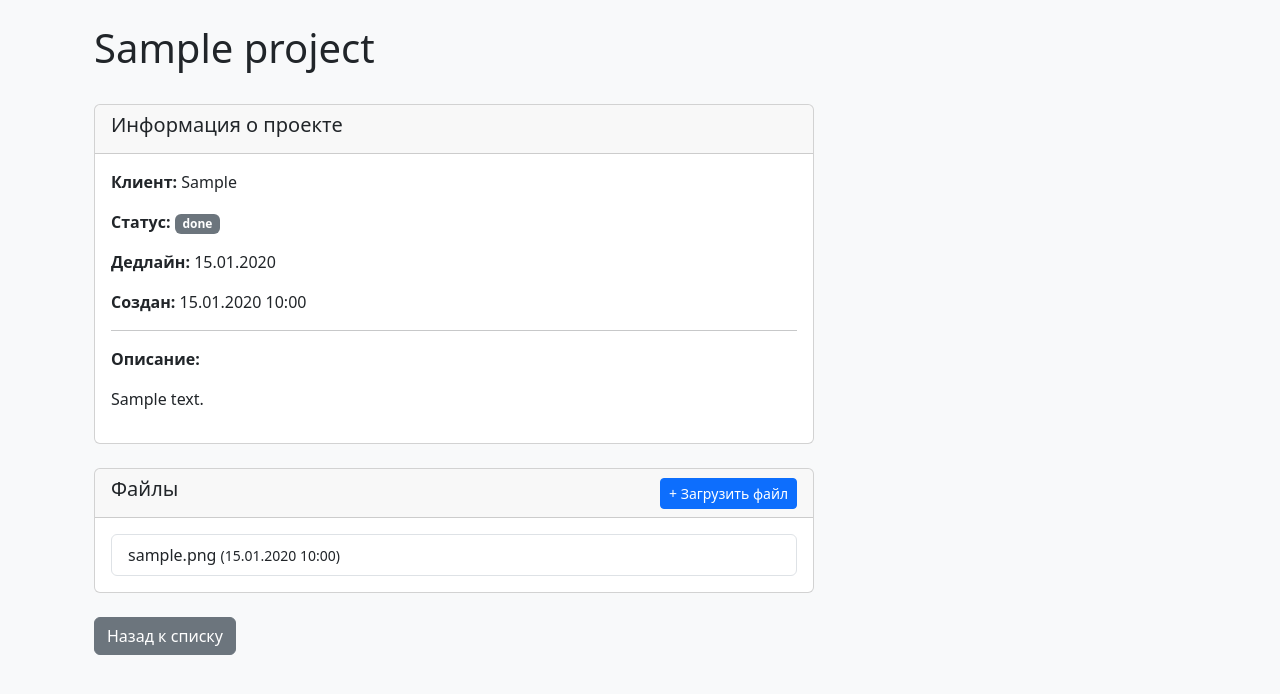
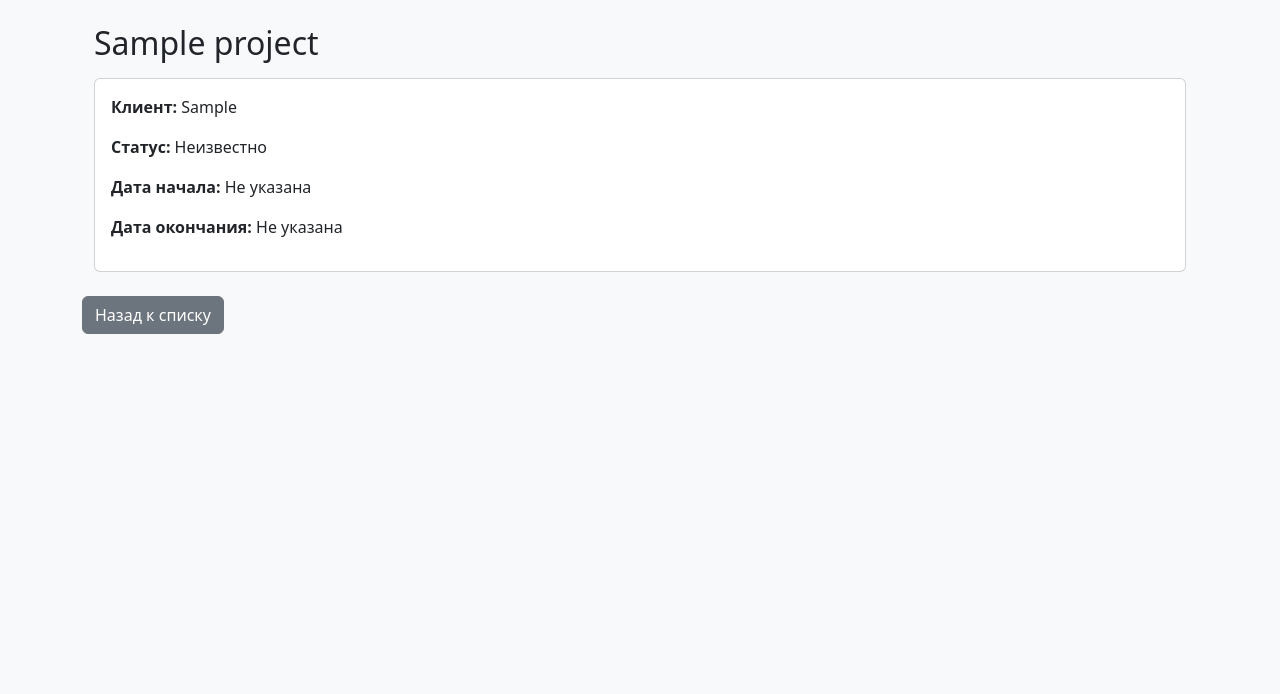
Before and after one commit to radalaf-wq/crm-flask, a Flask app: page /projects/1 in a window 1280 px wide. Shown: the part 54-748 px from the top of the page. Run offline with Flask 3, Linux system fonts and the light colour scheme; tables that the repository leaves empty hold one stand-in row (values such as "Sample post").

Commit message:
Simplify project_detail template: remove attachments section temporarily

```diff
--- a/app/templates/project_detail.html
+++ b/app/templates/project_detail.html
@@ -2,61 +2,21 @@
 
 {% block content %}
 <div class="container mt-4">
-    <div class="d-flex justify-content-between align-items-center mb-4">
-        <h1>{{ project.name }}</h1>
-    </div>
+    <h2>{{ project.name }}</h2>
 
-    <div class="row">
-        <!-- Основная информация -->
-        <div class="col-md-8">
-            <div class="card mb-4">
-                <div class="card-header">
-                    <h5>Информация о проекте</h5>
-                </div>
-                <div class="card-body">
-                    <p><strong>Клиент:</strong> {{ project.client }}</p>
-                    <p><strong>Статус:</strong>
-                        <span class="badge {% if project.status == 'active' %}bg-success{% elif project.status == 'completed' %}bg-primary{% else %}bg-secondary{% endif %}">
-                            {{ project.status }}
-                        </span>
-                    </p>
-                    <p><strong>Дедлайн:</strong> {{ project.deadline.strftime('%d.%m.%Y') if project.deadline else 'не указан' }}</p>
-                    <p><strong>Создан:</strong> {{ project.created_at.strftime('%d.%m.%Y %H:%M') }}</p>
-                    {% if project.description %}
-                    <hr>
-                    <p><strong>Описание:</strong></p>
-                    <p>{{ project.description }}</p>
-                    {% endif %}
-                </div>
-            </div>
-
-            <!-- Файлы -->
-            <div class="card mb-4">
-                <div class="card-header d-flex justify-content-between align-items-center">
-                    <h5>Файлы</h5>
-                    <button class="btn btn-sm btn-primary" data-bs-toggle="collapse" data-bs-target="#uploadForm">
-                        + Загрузить файл
-                    </button>
-                </div>
-                <div class="card-body">
-                    <div class="collapse mb-3" id="uploadForm">
-                        <form method="POST" action="{{ url_for('projects.upload_file', id=project.id) }}" enctype="multipart/form-data">
-                            <div class="mb-2">
-                                <input type="file" name="file" class="form-control" required>
-                            </div>
-                            <button type="submit" class="btn btn-primary">Загрузить</button>
-                        </form>
-                    </div>
-
-                    {% if project.attachments|length > 0 %}
-                                <div class="list-group">
-                                                    {% for attachment in project.attachments %}
-                                                                        <div class="list-group-item">{{ attachment.filename }} <small>({{ attachment.uploaded_at.strftime('%d.%m.%Y %H:%M') }})</small></div>
-                                                                                        {% endfor %}
-                                                                                                    </div>
-                                                                                                            {% else %}
-                                                                                                                        <p>Нет загруженных файлов</p>
-                                </div>        {% endif %}
+    <div class="card mt-3">
+        <div class="card-body">
+            <p><strong>Клиент:</strong> {{ project.client }}</p>
+            <p><strong>Статус:</strong>
+                {% if project.status == 'planning' %}Планирование
+                {% elif project.status == 'in_progress' %}В работе
+                {% elif project.status == 'completed' %}Завершен
+                {% else %}Неизвестно
+                {% endif %}
+            </p>
+            <p><strong>Дата начала:</strong> {{ project.start_date.strftime('%d.%m.%Y') if project.start_date else 'Не указана' }}</p>
+            <p><strong>Дата окончания:</strong> {{ project.end_date.strftime('%d.%m.%Y') if project.end_date else 'Не указана' }}</p>
+        </div>
     </div>
 </div>
 
```
